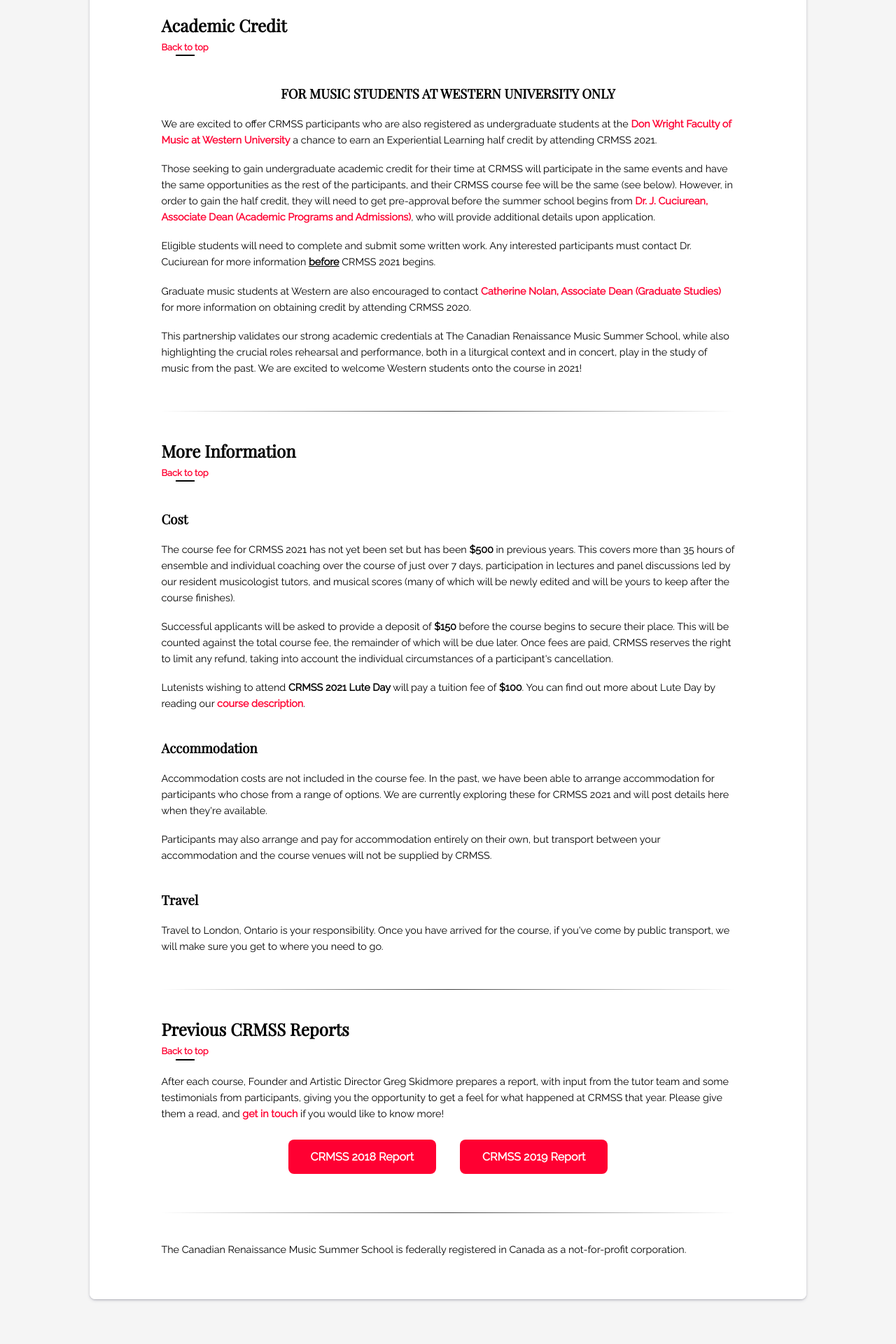
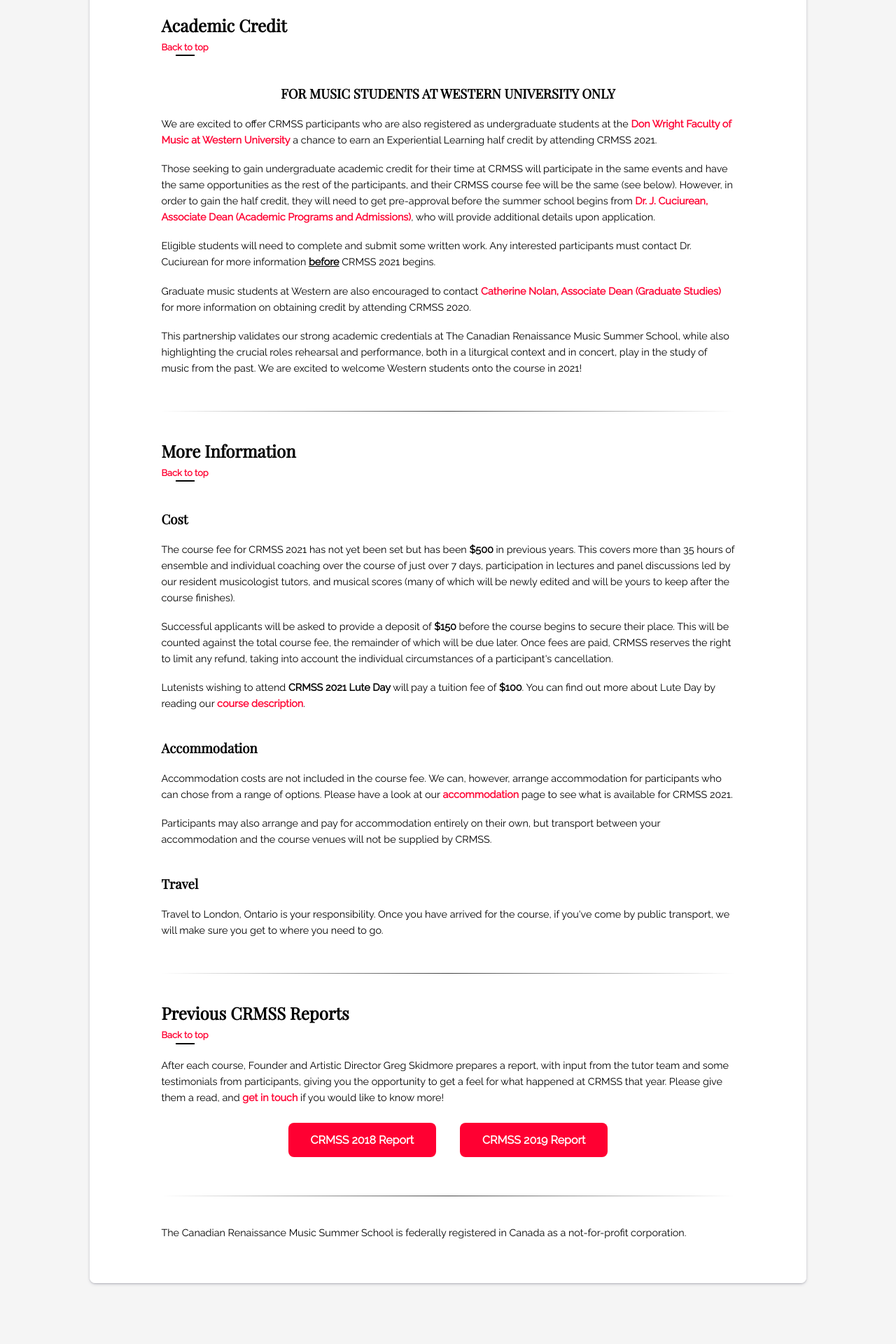
Before and after one commit to gregskidmore/crmss, a Jekyll site: the page built from index.html, in a window 1280 px wide. Shown: the part 2104-4024 px from the top of the page at 70% size. Built offline with Jekyll 4.4.1, drawn with Linux system fonts in a browser that asks for light colours; after the commit the page ends 4001 px from its top, so only the background shows below that.

Commit message:
added accommodation.html

```diff
--- /dev/null
+++ b/_sass/_accommodation.scss
@@ -0,0 +1,31 @@
+#accommodation-banner {
+  background-image: url("../img/banner-sprite.jpg");
+  background-position: 60% 18%;
+  background-size: 350%;
+  background-repeat: no-repeat;
+}
+
+.accommodation-list {
+  @extend .lectures-list;
+}
+
+.under-accommodation-sub-h2 {
+  margin-top: 0;
+}
+
+.accommodation-note {
+  display: block;
+  margin: 1% 0 0 2rem;
+}
+
+.accommodation-quotation {
+  @extend .tutor-quotation;
+  font-weight: normal;
+}
+
+.accommodation-sub-h2 {
+  margin-top: 0;
+  position: relative;
+  display: block;
+  top: -20px;
+}
--- a/_sass/_course.scss
+++ b/_sass/_course.scss
@@ -12,6 +12,10 @@
 
 ul.lectures-list li {
   padding-top: 1%;
+
+  @media only screen and (max-width: 750px) {
+    padding-top: 3%;
+  }
 }
 
 ul.lectures-list li:first-child {
--- a/_sass/style.scss
+++ b/_sass/style.scss
@@ -227,3 +227,4 @@
 @import "tutors";
 @import "upload";
 @import "video-container";
+@import "accommodation";
--- a/index.html
+++ b/index.html
@@ -140,8 +140,8 @@
   <h3>Accommodation</h3>
 
   <p>
-    Accommodation costs are not included in the course fee. In the past, we have been able to arrange accommodation for participants who chose from a range of
-    options. We are currently exploring these for CRMSS 2021 and will post details here when they're available.
+    Accommodation costs are not included in the course fee. We can, however, arrange accommodation for participants who can chose from a range of options. Please
+    have a look at our <a href="/accommodation">accommodation</a> page to see what is available for CRMSS 2021.
   </p>
 
   <p>
```
Also changed, not shown: accommodation.html (added, +125 -0 lines), 6 other files.
